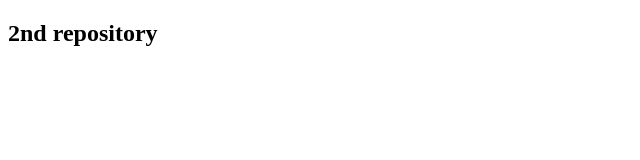
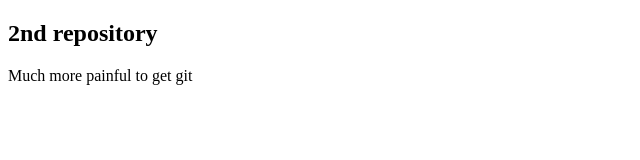
Before and after one commit to jotish80/Rrepo2ndfile, a plain HTML site: page index.html in a window 1280 px wide. Shown: the whole page, without its empty margins (0-640 px from the left). Drawn offline with Linux system fonts and the light colour scheme.

Commit message:
added something

```diff
--- a/index.html
+++ b/index.html
@@ -6,6 +6,7 @@
     <title>Document</title>
 </head>
 <h2>2nd repository</h2>
+<p>Much more painful to get git</p>
 <body>
 
 </body>
```
